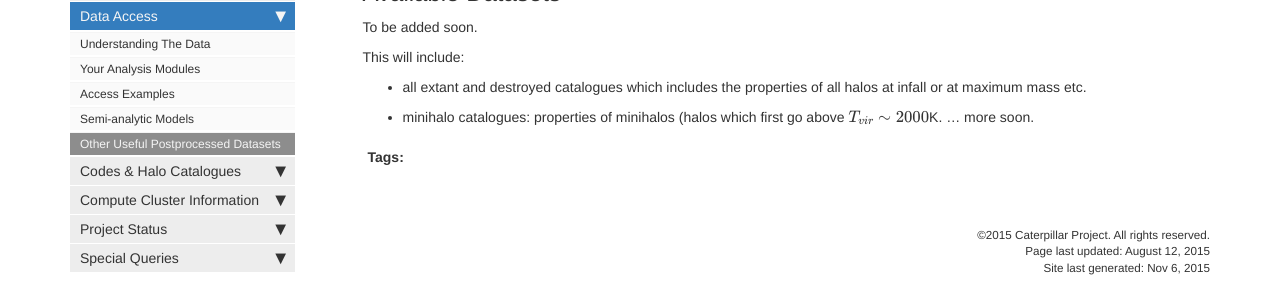
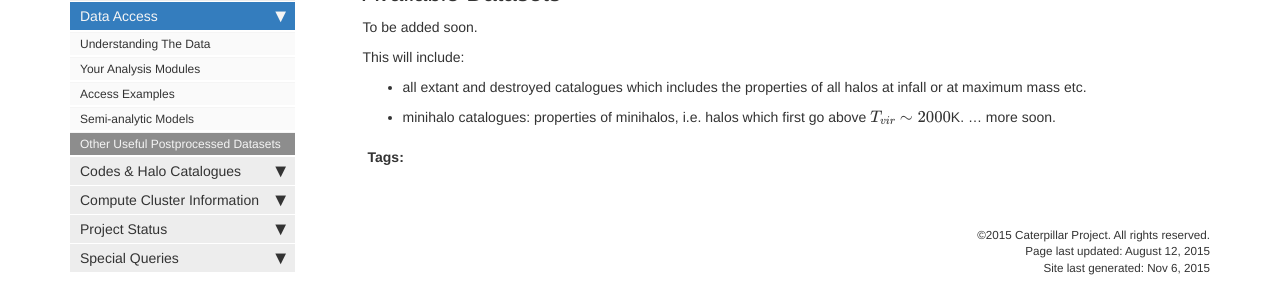
Before and after one commit to caterpillarproject/wiki, a Jekyll site: the page built from doc_datasets.md, in a window 1280 px wide. Shown: the part 388-675 px from the top of the page. Built offline with Jekyll 4.4.1, drawn with Linux system fonts in a browser that asks for light colours; nearby versions of some CDN libraries; library files that are not in the unit come from our copies; Markdown is read by kramdown in place of the engine named in the settings; formulas are drawn with MathJax 3; comment, search, counter and statistics services are not loaded.

```diff
--- a/doc_datasets.md
+++ b/doc_datasets.md
@@ -12,5 +12,5 @@ To be added soon.
 This will include:
 
 * all extant and destroyed catalogues which includes the properties of all halos at infall or at maximum mass etc.
-* minihalo catalogues: properties of minihalos (halos which first go above \\(T_{vir}\sim2000\\)K.
+* minihalo catalogues: properties of minihalos, i.e. halos which first go above \\(T_{vir}\sim2000\\)K.
 ... more soon.
```
